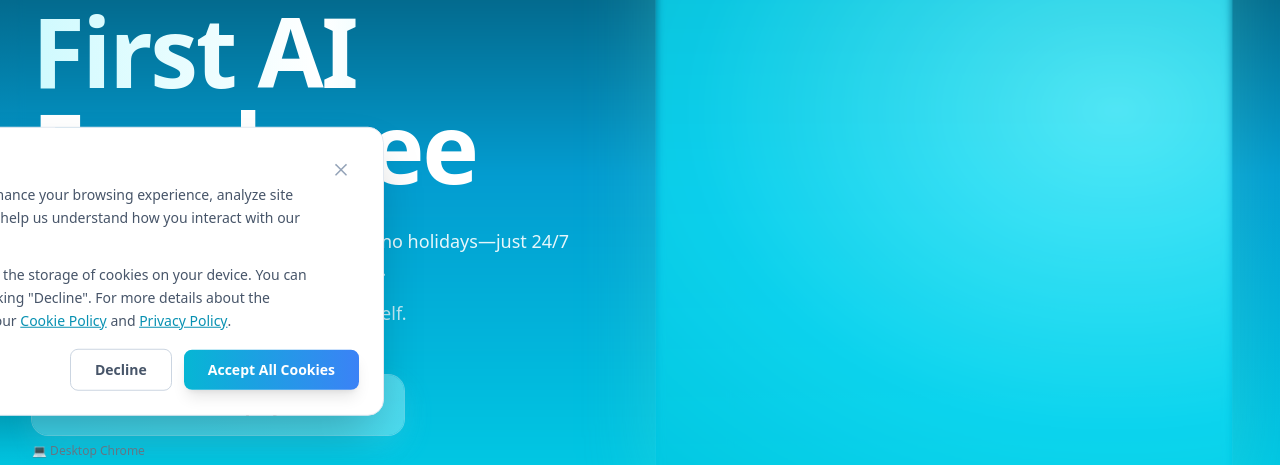
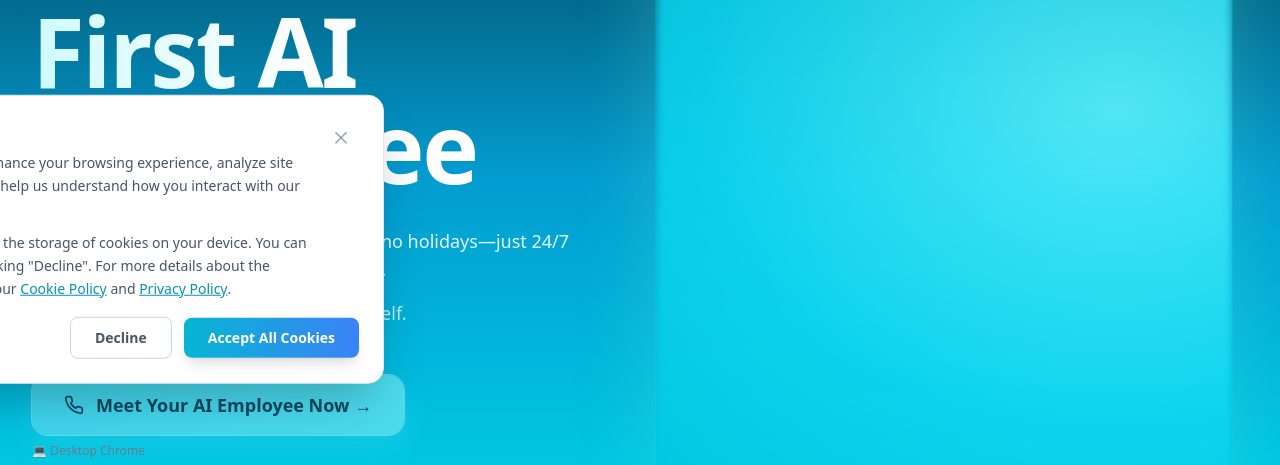
Before and after one commit to autosyslab/landing-page, a React (Vite) app: page / in a window 1280 px wide. Shown: the part 225-690 px from the top of the page. Built offline with nearby package versions, Linux system fonts and the light colour scheme; no server answers.

Commit message:
Updated CookieConsent.tsx

```diff
--- a/src/components/CookieConsent.tsx
+++ b/src/components/CookieConsent.tsx
@@ -27,7 +27,7 @@ export default function CookieConsent() {
   if (!showBanner) return null;
 
   return (
-    <div className="fixed bottom-4 left-0 right-0 z-50 px-4 animate-gentle-fade-in flex justify-center">
+    <div className="fixed bottom-0 left-0 right-0 z-50 p-4 sm:p-6 animate-gentle-fade-in flex justify-center items-end">
       <div className="max-w-3xl w-full">
         <div className="bg-white rounded-2xl shadow-2xl border border-slate-200 p-6">
           <div className="flex items-start gap-3 mb-4">
```
